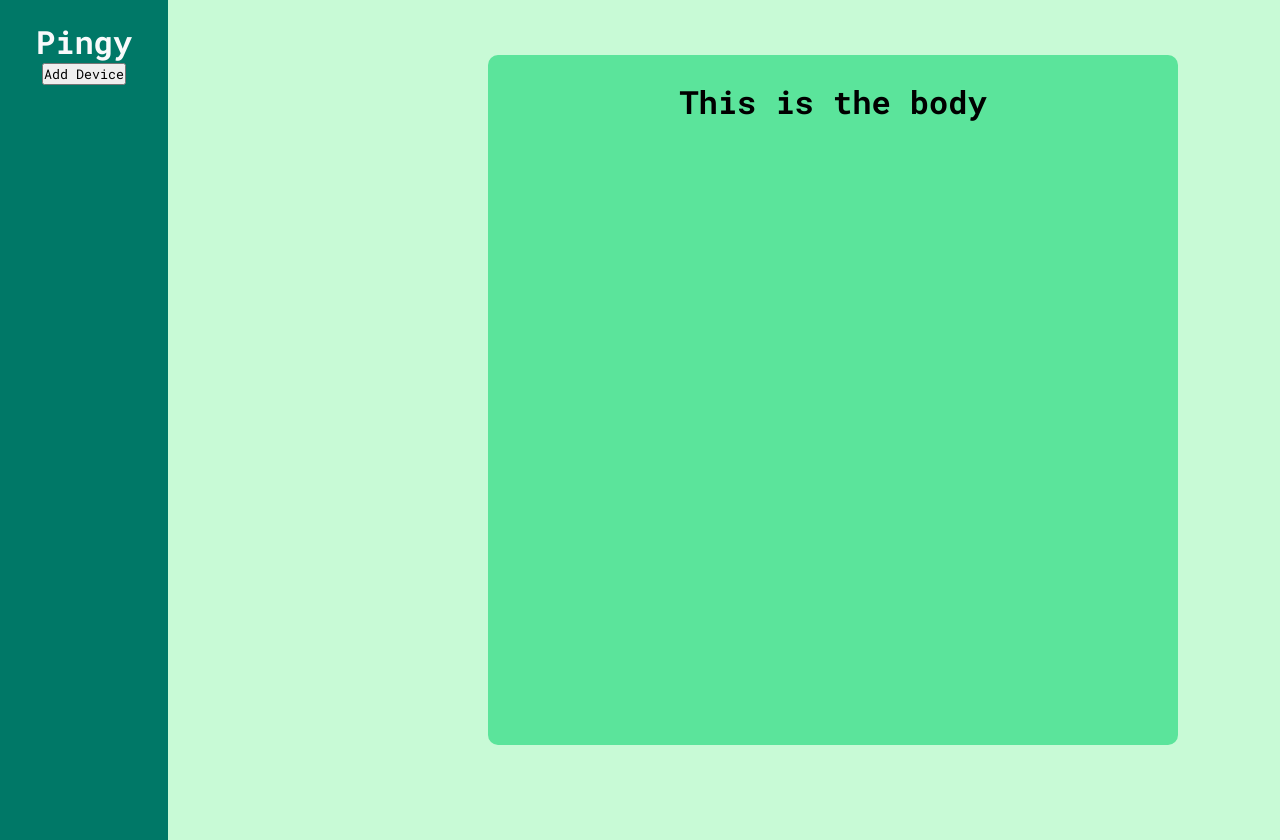
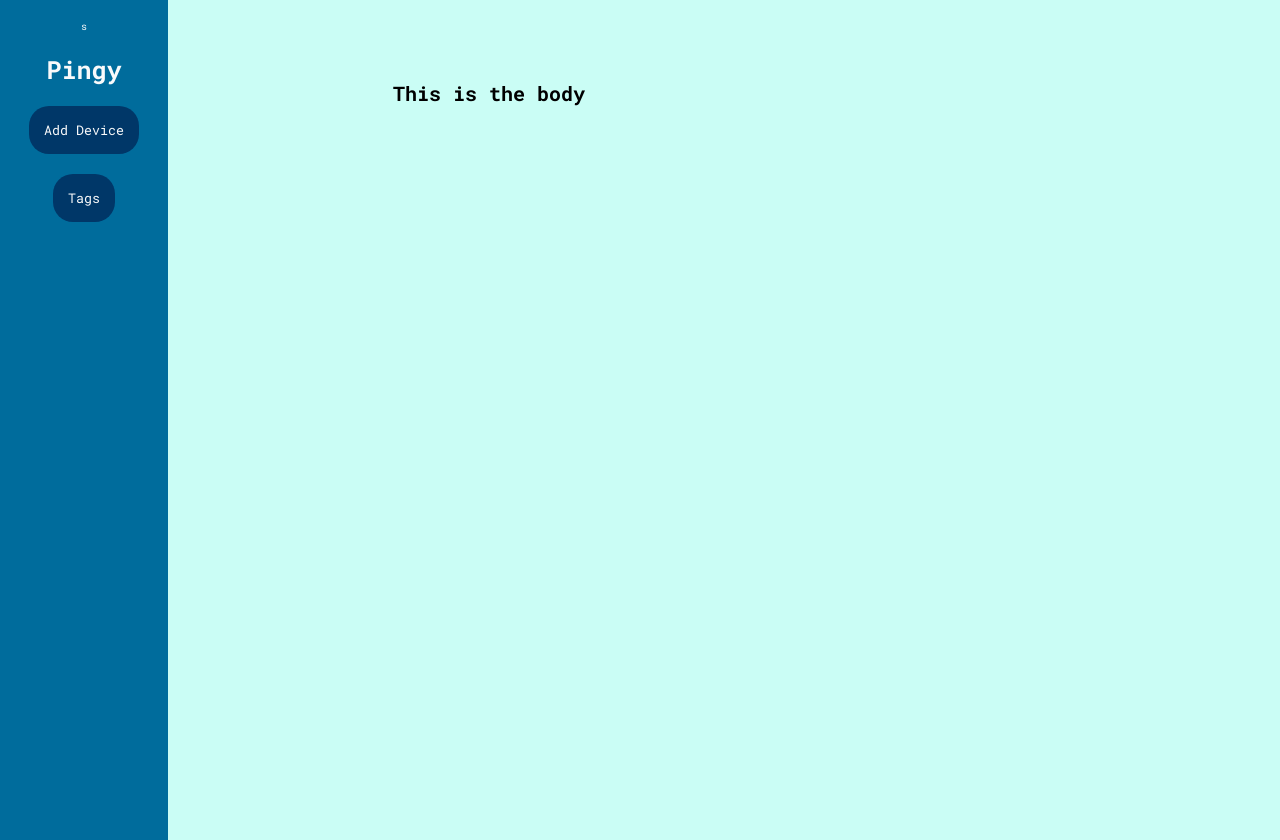
Before and after one commit to guylev38/pingy, a FastAPI app: page / in a window 1280 px wide. Run offline with FastAPI, Linux system fonts and the light colour scheme.

Commit message:
Implemented basic system skeleton.

```diff
--- a/src/assets/static/index.css
+++ b/src/assets/static/index.css
@@ -12,14 +12,18 @@
     padding: 0;
 }
 
+html{
+    font-size: 62.5%;
+}
+
 :root{
 
     /* Primary*/
-    --lighter-green: #C8FAD6;
-    --light-green: #5BE49B;
-    --main-green: #00A76F;
-    --dark-green: #007867;
-    --darker-green: #004B50;
+    --lighter-blue: #CAFDF5;
+    --light-blue: #61F3F3;
+    --main-blue: #00B8D9;
+    --dark-blue: #006C9C;
+    --darker-blue: #003768;
 
     /* Fonts */
     --grey-100: #F9FAFB;
@@ -31,20 +35,39 @@ body{
     flex-direction: row;
     height: 100vh;
     gap: 20rem;
-    background-color: var(--lighter-green);
+    background-color: var(--lighter-blue);
+}
+
+.title{
+    font-size: 2.5rem;
 }
 
 .sidebar{
     display: flex;
     flex-direction: column;
     align-items: center;
+    gap: 2em;
 
     width: 10vw;
     padding: 20px;
     height: 100%;
 
-    background-color: var(--dark-green);
+    background-color: var(--dark-blue);
     color: var(--grey-100);
+}
+
+.sidebar-btn{
+    padding: 15px;
+    border-radius: 20px;
+    border: none;
+
+    color: var(--grey-100);
+    background-color: var(--darker-blue);
+}
+
+.sidebar-btn:hover{
+    background-color: var(--main-blue);
+
 }
 
 .devices{
@@ -54,8 +77,5 @@ body{
 
     height: 80%;
     padding: 25px;
-    width: 50vw;
     border-radius: 10px;
-
-    background-color: var(--light-green);
 }
--- a/src/assets/templates/index.html
+++ b/src/assets/templates/index.html
@@ -9,13 +9,13 @@
     <title>Pingy</title>
 </head>
 <body>
-    <div class="sidebar">
+    <div class="sidebar">s
         <h1 class="title">Pingy</h1>
-        <button>Add Device</button>
+        <button class="sidebar-btn">Add Device</button>
+        <button class="sidebar-btn">Tags</button>
     </div>
     <div class="devices">
         <h1>This is the body</h1>
-
     </div>
 </body>
 </html>
--- a/src/main.py
+++ b/src/main.py
@@ -7,7 +7,8 @@ Date: 20/09/2025
 
 # ----- Imports ----- #
 
-from fastapi import FastAPI, Request
+import uvicorn
+from fastapi import FastAPI, Request, Form
 from fastapi.responses import HTMLResponse
 from fastapi.templating import Jinja2Templates
 from fastapi.staticfiles import StaticFiles
@@ -15,8 +16,7 @@ from fastapi.staticfiles import StaticFiles
 # ----- Globals ----- #
 
 app = FastAPI()
-templates = Jinja2Templates(directory=""
-                                      "assets/templates")
+templates = Jinja2Templates(directory="assets/templates")
 
 # ----- Config ----- #
 
@@ -29,3 +29,6 @@ app.mount("/assets/static", StaticFiles(directory="assets/static"), name="static
 async def root(request: Request):
     context = {"request": request, "message": "Hello!"}
     return templates.TemplateResponse("index.html", context)
+
+if __name__ == "__main__":
+    uvicorn.run(app, reload=True)
```
